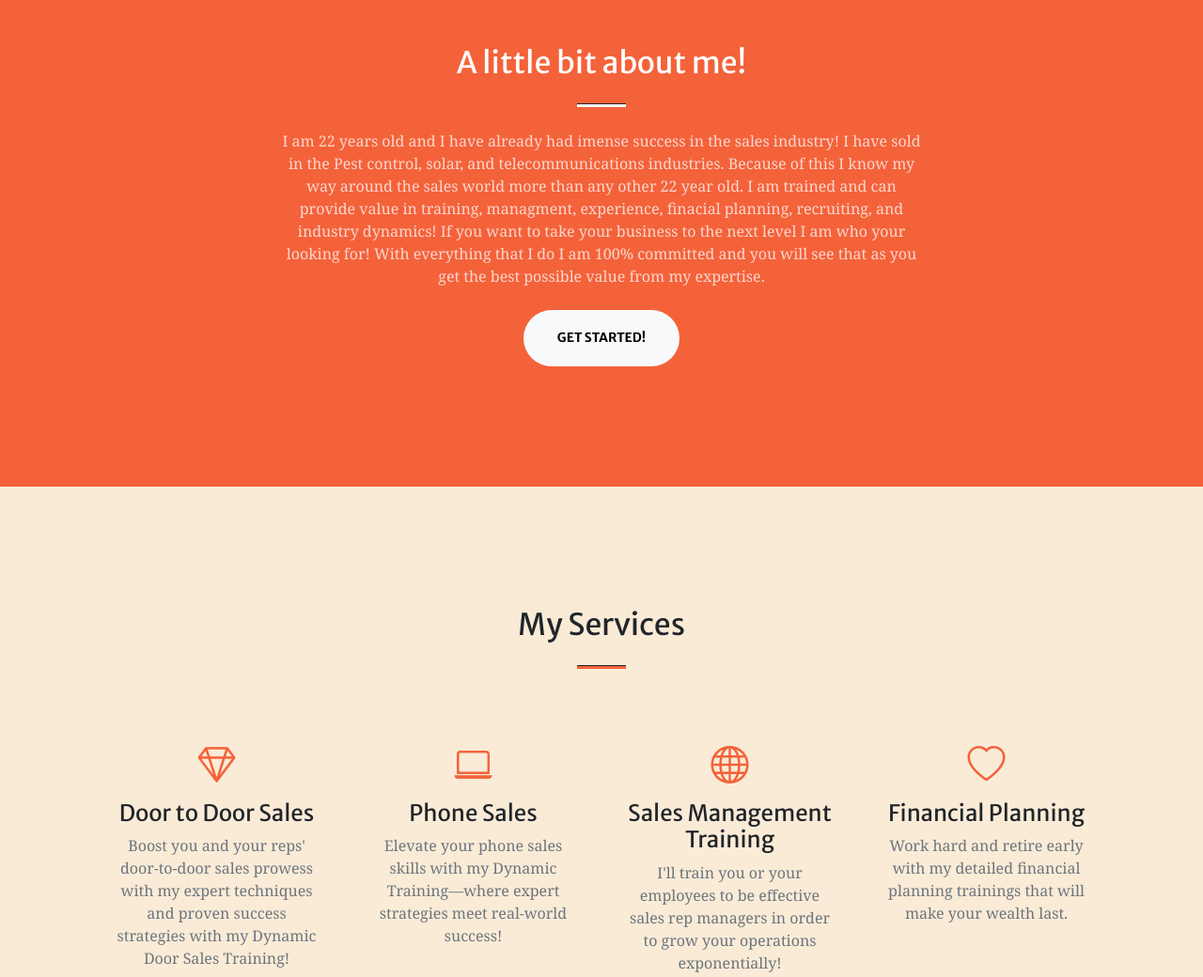
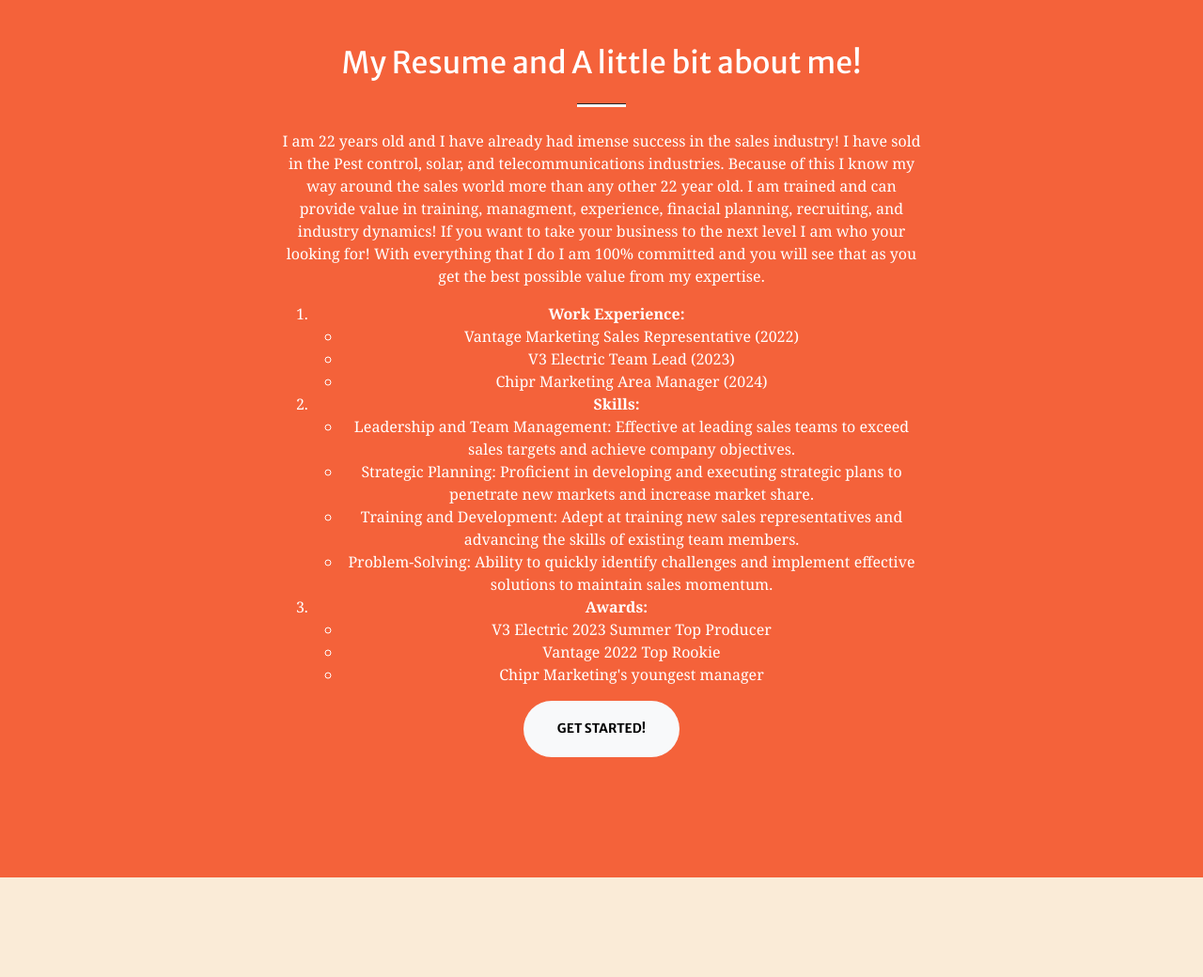
Before and after one commit to spenc21/201-Exam, a plain HTML site: page index.html in a window 1280 px wide. Shown: the part 880-1920 px from the top of the page at 94% size. Drawn offline with nearby package versions, Linux system fonts and the light colour scheme; some packages are replaced by stand-ins of ours; a script that the page names is missing.

Commit message:
Add files via upload

```diff
--- a/css/mystyles.css
+++ b/css/mystyles.css
@@ -37,3 +37,12 @@
     margin: auto;
     border: 5px solid grey;
 }
+.headers{
+    font-size: medium;
+    font-weight: bolder;
+    color: white;
+
+}
+.textcolor{
+    color: white;
+}
--- a/index.html
+++ b/index.html
@@ -18,6 +18,7 @@
         <!-- Core theme CSS (includes Bootstrap)-->
         <link href="css/styles.css" rel="stylesheet" />
         <link rel="stylesheet" href="css/mystyles.css">
+        <link rel="stylesheet" href="css/mystyles.css">
     </head>
     <body id="page-top">
         <!-- Navigation-->
@@ -27,7 +28,7 @@
                 <button class="navbar-toggler navbar-toggler-right" type="button" data-bs-toggle="collapse" data-bs-target="#navbarResponsive" aria-controls="navbarResponsive" aria-expanded="false" aria-label="Toggle navigation"><span class="navbar-toggler-icon"></span></button>
                 <div class="collapse navbar-collapse" id="navbarResponsive">
                     <ul class="navbar-nav ms-auto my-2 my-lg-0">
-                        <li class="nav-item"><a class="nav-link" href="#about">About</a></li>
+                        <li class="nav-item"><a class="nav-link" href="#about">Resume</a></li>
                         <li class="nav-item"><a class="nav-link" href="#edu">Services</a></li>
                         <li class="nav-item"><a class="nav-link" href="#portfolio">Portfolio</a></li>
                         <li class="nav-item"><a class="nav-link" href="#contact">Contact</a></li>
@@ -55,9 +56,37 @@
             <div class="container px-4 px-lg-5">
                 <div class="row gx-4 gx-lg-5 justify-content-center">
                     <div class="col-lg-8 text-center">
-                        <h2 class="text-white mt-0">A little bit about me!</h2>
+                        <h2 class="textcolor">My Resume and A little bit about me!</h2>
                         <hr class="divider divider-light" />
-                        <p class="text-white-75 mb-4">I am 22 years old and I have already had imense success in the sales industry! I have sold in the Pest control, solar, and telecommunications industries. Because of this I know my way around the sales world more than any other 22 year old. I am trained and can provide value in training, managment, experience, finacial planning, recruiting, and industry dynamics! If you want to take your business to the next level I am who your looking for! With everything that I do I am 100% committed and you will see that as you get the best possible value from my expertise.</p>
+                        <p class="textcolor">I am 22 years old and I have already had imense success in the sales industry! I have sold in the Pest control, solar, and telecommunications industries. Because of this I know my way around the sales world more than any other 22 year old. I am trained and can provide value in training, managment, experience, finacial planning, recruiting, and industry dynamics! If you want to take your business to the next level I am who your looking for! With everything that I do I am 100% committed and you will see that as you get the best possible value from my expertise.
+                            <ol><div class="textcolor">
+                                <li><div class="headers">Work Experience:</div>
+                                    <ul><div class="textcolor">
+                                        <li>Vantage Marketing Sales Representative (2022)</li>
+                                        <li>V3 Electric Team Lead (2023)</li>
+                                        <li>Chipr Marketing Area Manager (2024)</li>
+                                    </div></ul>
+                                </li>
+                                <li><div class="headers">Skills:</div>
+                                    <ul><div class="textcolor">
+                                        <li>Leadership and Team Management: Effective at leading sales teams to exceed sales targets and achieve company objectives.</li>
+                                        <li>Strategic Planning: Proficient in developing and executing strategic plans to penetrate new markets and increase market share.</li>
+                                        <li>Training and Development: Adept at training new sales representatives and advancing the skills of existing team members.</li>
+                                        <li>Problem-Solving: Ability to quickly identify challenges and implement effective solutions to maintain sales momentum.</li>
+                                    </div></ul>
+                                </li>
+                                <li><div class="headers" >Awards:</div>
+                                    <ul><div class="textcolor">
+                                        <li>V3 Electric 2023 Summer Top Producer</li>
+                                        <li>Vantage 2022 Top Rookie</li>
+                                        <li>Chipr Marketing's youngest manager</li>
+                                    </div></ul>
+                                </li>
+                            </div></ol>
+                        </p>
+                        <p>
+
+                        </p>
                         <a class="btn btn-light btn-xl" href="#edu">Get Started!</a>
                     </div>
                 </div>
```
Also changed, not shown: scratch.html (+2 -2 lines).
